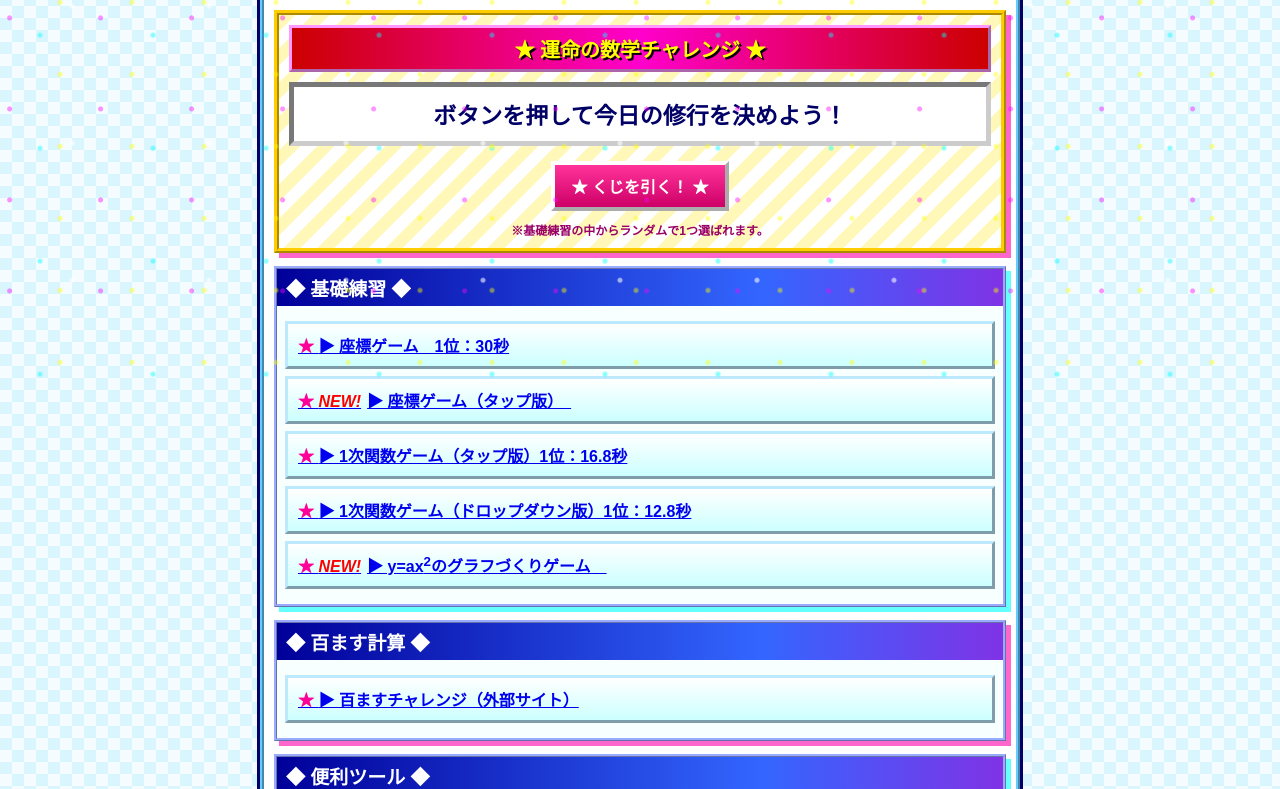
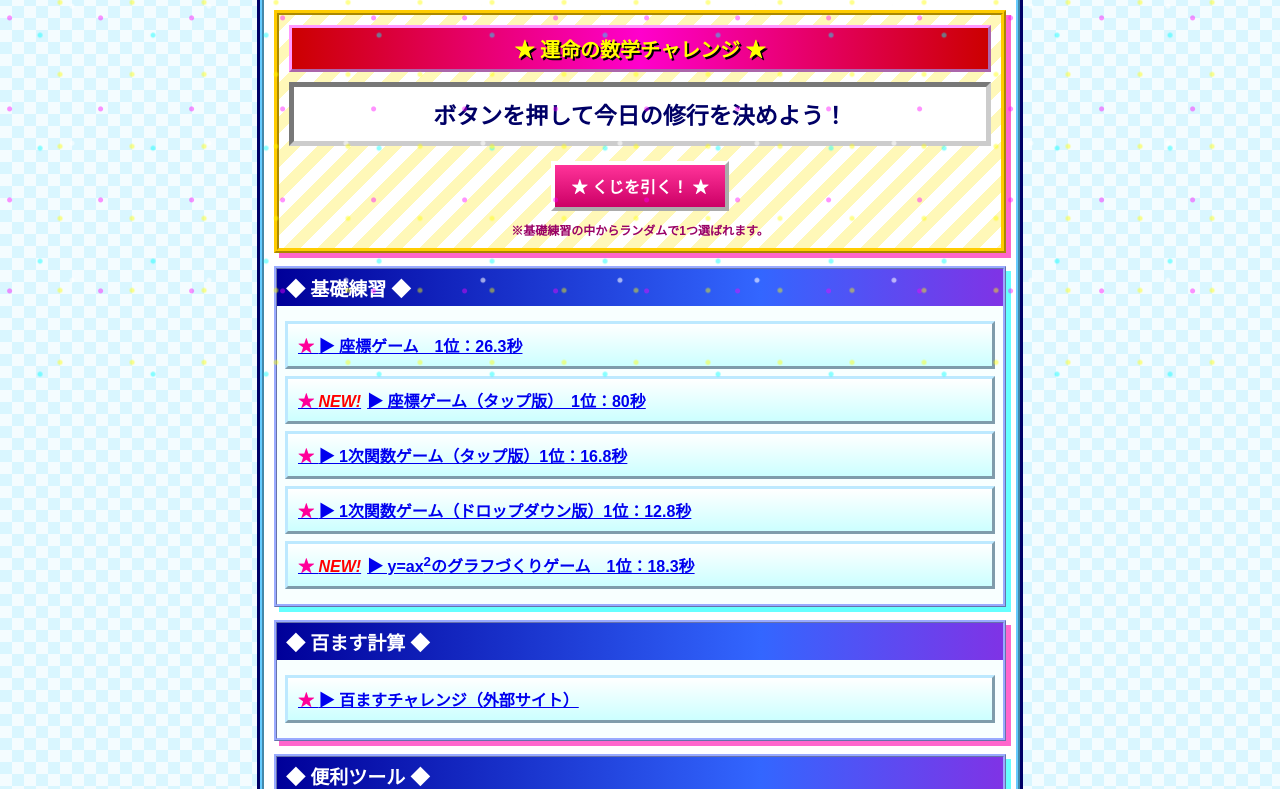
Before and after one commit to Mathmachine0725/Math_portal, a plain HTML site: page index.html in a window 1280 px wide. Shown: the part 422-1211 px from the top of the page. Drawn offline with Linux system fonts and the light colour scheme.

Commit message:
Update leaderboard times for coordinate games

```diff
--- a/index.html
+++ b/index.html
@@ -396,11 +396,11 @@
     <section class="section">
       <h2>◆ 基礎練習 ◆</h2>
       <div class="links">
-        <a class="link-button" href="https://mathmachine0725.github.io/ZAHYOU/pointP_coordinate_game_master.html">▶ 座標ゲーム　1位：30秒</a>
-        <a class="link-button" href="https://mathmachine0725.github.io/ZAHYOU/zahyou_tap.html"><span class="new blink">NEW!</span>▶ 座標ゲーム（タップ版）　</a>
+        <a class="link-button" href="https://mathmachine0725.github.io/ZAHYOU/pointP_coordinate_game_master.html">▶ 座標ゲーム　1位：26.3秒</a>
+        <a class="link-button" href="https://mathmachine0725.github.io/ZAHYOU/zahyou_tap.html"><span class="new blink">NEW!</span>▶ 座標ゲーム（タップ版）　1位：80秒</a>
         <a class="link-button" href="https://mathmachine0725.github.io/ZAHYOU/1117_%EF%BC%91%E6%AC%A1%E9%96%A2%E6%95%B0_%E3%82%BF%E3%83%83%E3%83%97%E7%89%88.html">▶ 1次関数ゲーム（タップ版）1位：16.8秒</a>
         <a class="link-button" href="https://mathmachine0725.github.io/ZAHYOU/1117_%EF%BC%91%E6%AC%A1%E9%96%A2%E6%95%B0_%E3%83%89%E3%83%AD%E3%83%83%E3%83%97%E3%83%80%E3%82%A6%E3%83%B3%E7%89%88.html">▶ 1次関数ゲーム（ドロップダウン版）1位：12.8秒</a>
-        <a class="link-button" href="https://mathmachine0725.github.io/ZAHYOU/square_grid_ax^2.html"><span class="new blink">NEW!</span>▶ y=ax<sup>2</sup>のグラフづくりゲーム　</a>
+        <a class="link-button" href="https://mathmachine0725.github.io/ZAHYOU/square_grid_ax^2.html"><span class="new blink">NEW!</span>▶ y=ax<sup>2</sup>のグラフづくりゲーム　1位：18.3秒</a>
       </div>
     </section>
 
```
